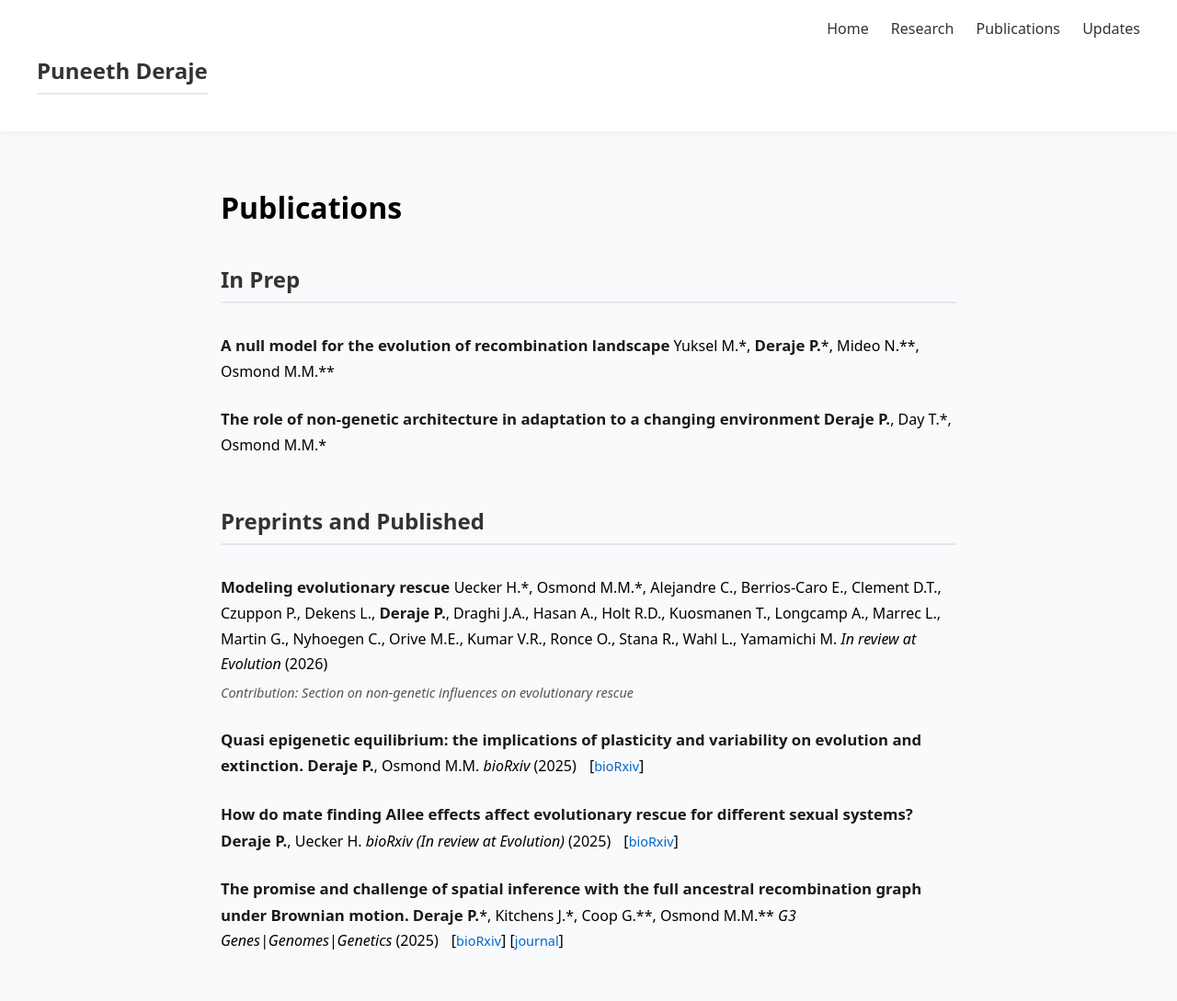
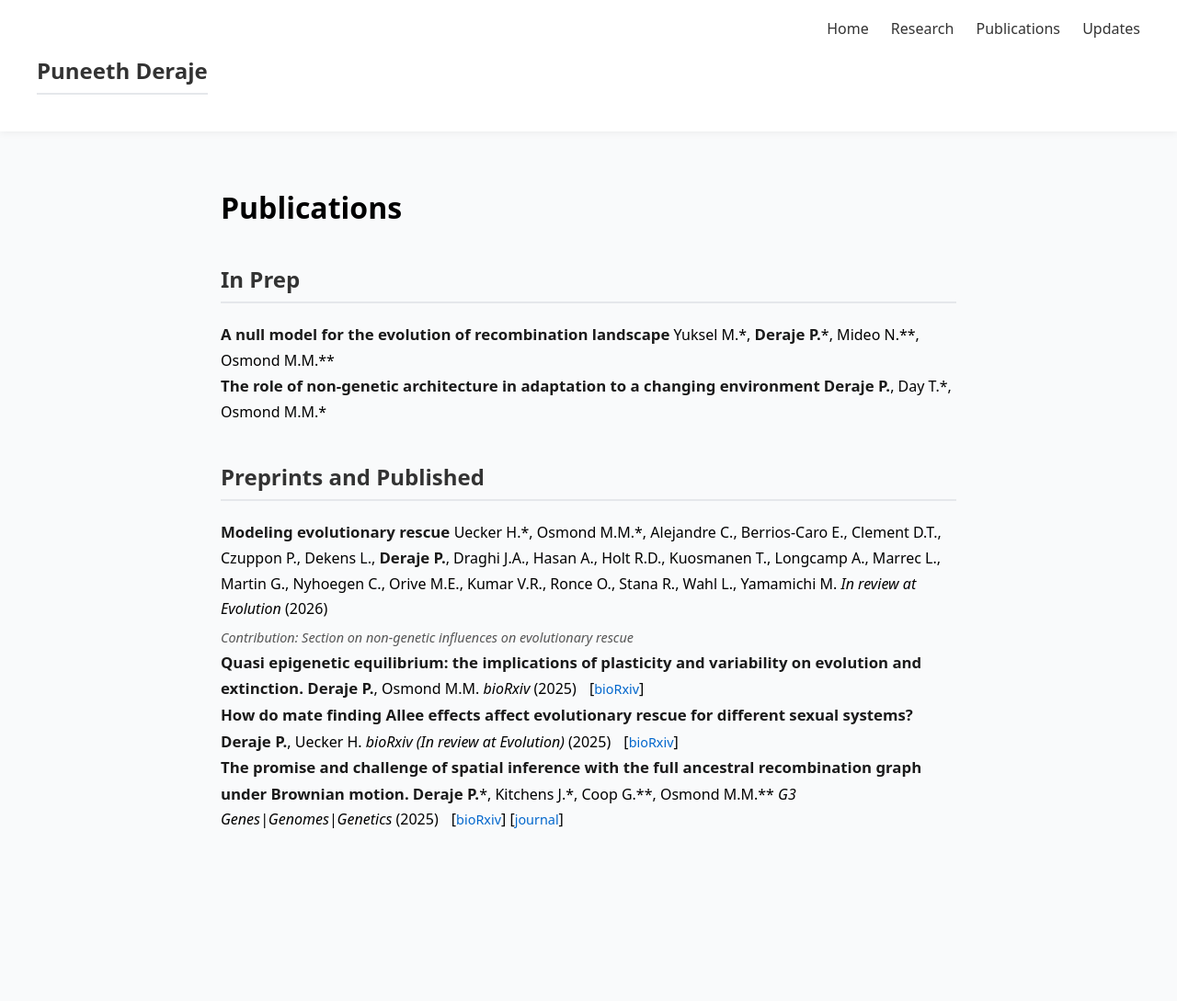
Before and after one commit to puneethderaje/puneethderaje.github.io, a Jekyll site: the page built from publications.html, in a window 1280 px wide. Shown: the whole page at 92% size. Built offline with Jekyll 4.4.1, drawn with Linux system fonts in a browser that asks for light colours; after the commit the page ends 945 px from its top, so only the background shows below that.

Commit message:
Updating information

```diff
--- a/assets/style.css
+++ b/assets/style.css
@@ -55,7 +55,7 @@ h2 {
 
 
 .pub-item {
-  padding: 12px 0;
+  padding: 0px 0;
   margin-bottom: 0px;
   line-height: 1.7;
 }
```
